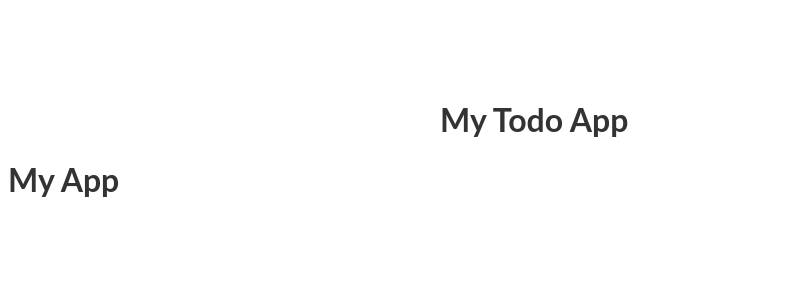
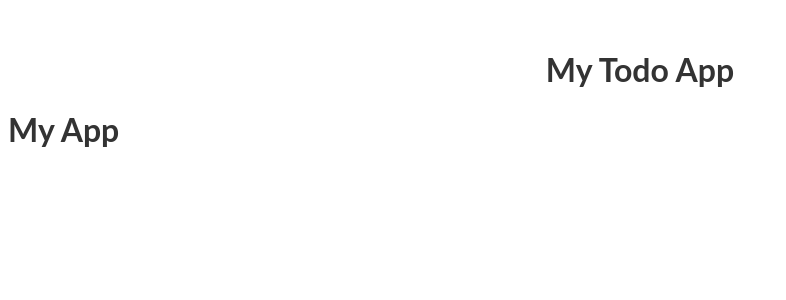
Before and after one commit to warythebutterfly/todo-app, a React (Create React App) app: page / in a window 1280 px wide. Shown: the top 300 px of the page, without its empty margins (0-786 px from the left). Built offline with nearby package versions, Linux system fonts and the light colour scheme.

Commit message:
worked on styles

```diff
--- a/src/index.css
+++ b/src/index.css
@@ -1,13 +1,17 @@
-   /* Basic Style */
-   body {
+  /* Basic Style */
+  body {
     background: #fff;
     color: #333;
     font-family: Lato, sans-serif;
   }
+  header{
+      margin-top: 50px;
+      text-align: center;
+  }
   .container {
     display: block;
     width: 400px;
-    margin: 100px auto 0;
+    margin: 50px auto 0;
   }
   ul {
     margin: 0;
```
